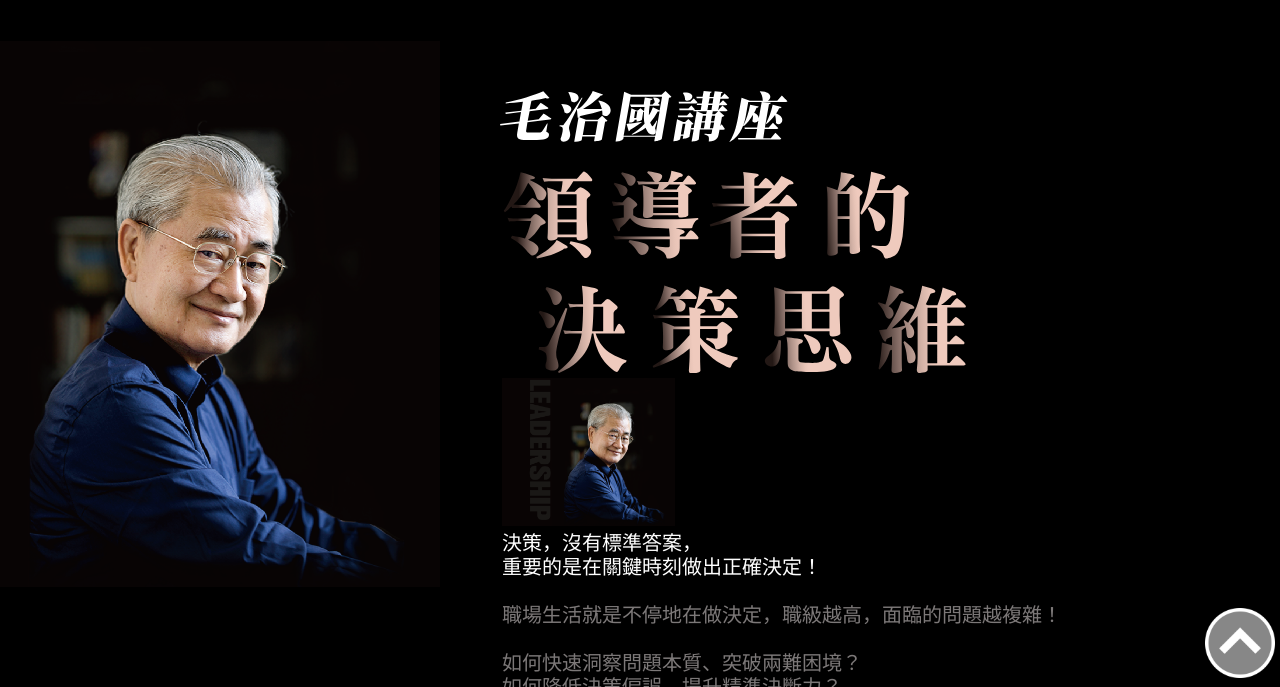
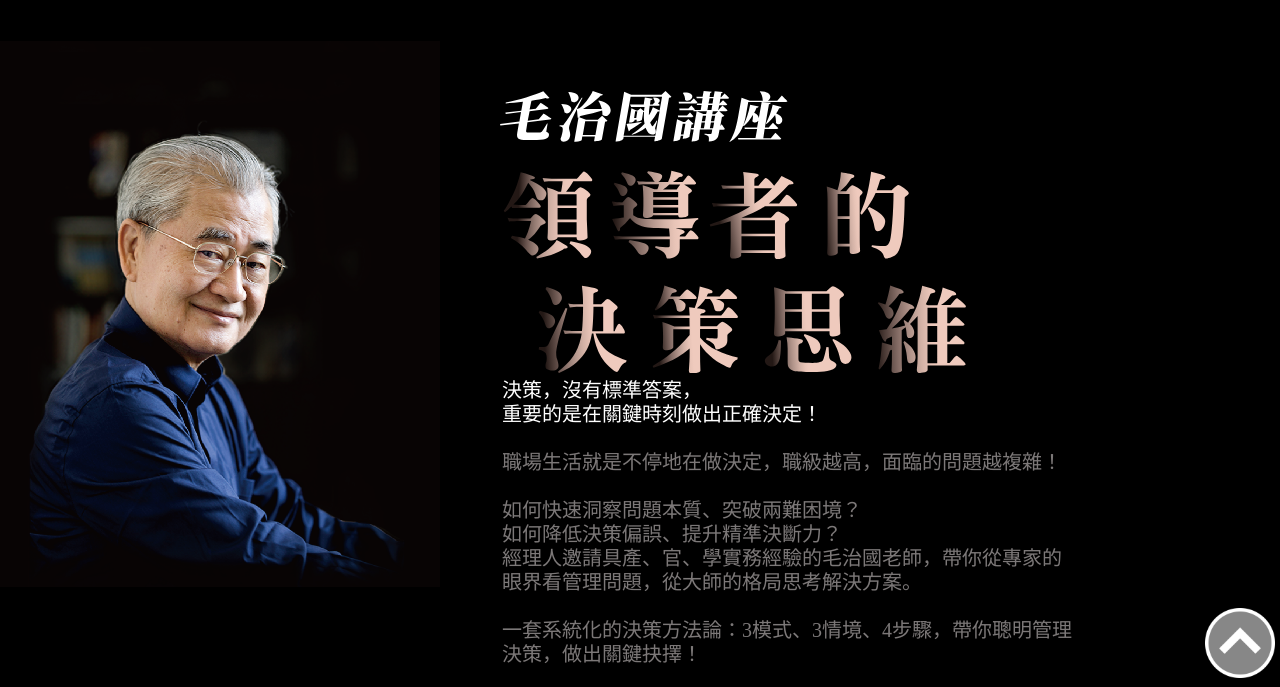
Before and after one commit to kimi-coder/test_html, a plain HTML site: page index.html in a window 1280 px wide. Shown: the part 109-796 px from the top of the page. Drawn offline with Linux system fonts and the light colour scheme.

Commit message:
Update index.html

```diff
--- a/index.html
+++ b/index.html
@@ -30,7 +30,7 @@
                     <div class="herosectionbox">
                         <img src="images/main-speaker.svg" alt="" id="speaker">
                         <img src="images/main-title.svg" alt="" id="main">
-                        <img src="images/bg-man_1.png" alt="" id="man1">
+
                         <h3>
                         決策，沒有標準答案，<br>重要的是在關鍵時刻做出正確決定！</h3>
                         <br>
```
